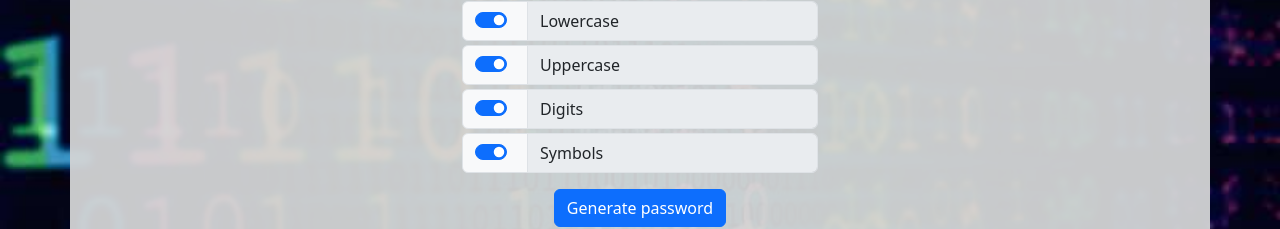
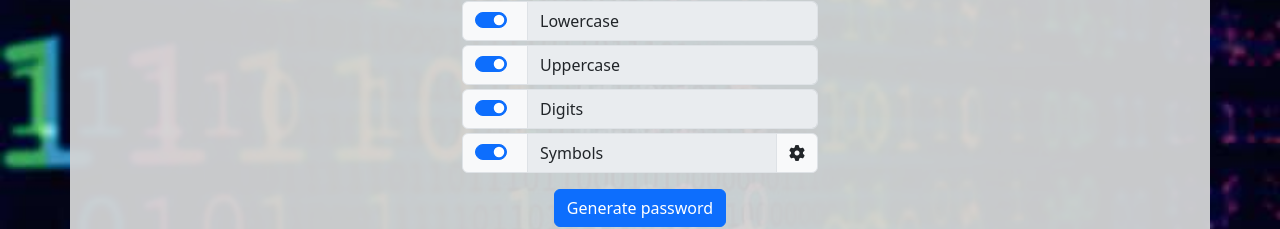
Before and after one commit to DavidePonzini/www, a React (Create React App) app in the folder webui/: page /utils/pwd-gen in a window 1280 px wide. Shown: the part 241-470 px from the top of the page. Built offline with nearby package versions, Linux system fonts and the light colour scheme; no server answers.

Commit message:
feat(pwdgen): allow customizing password symbols

```diff
--- a/webui/src/pages/utilities/PwdGen.tsx
+++ b/webui/src/pages/utilities/PwdGen.tsx
@@ -10,6 +10,8 @@ function PwdGen() {
     const [useUpper, setUseUpper] = useState(true);
     const [useDigits, setUseDigits] = useState(true);
     const [useSymbols, setUseSymbols] = useState(true);
+    const [symbolCharacters, setSymbolCharacters] = useState('!@#$%&*?.,<>;/');
+    const [showSymbolSettings, setShowSymbolSettings] = useState(false);
     const [password, setPassword] = useState('');
     const [copyLabel, setCopyLabel] = useState('Copy');
     const optionRows: Array<[string, boolean, (value: boolean) => void, string]> = [
@@ -38,7 +40,7 @@ function PwdGen() {
             lower: 'abcdefghijklmnopqrstuvwxyz',
             upper: 'ABCDEFGHIJKLMNOPQRSTUVWXYZ',
             digits: '0123456789',
-            symbols: '!@#$%&*?.,<>;/'
+            symbols: Array.from(new Set(symbolCharacters)).join('')
         };
 
         let all = '';
@@ -94,6 +96,7 @@ function PwdGen() {
                     <form onSubmit={handleGenerate}>
                         <div className="row justify-content-center">
                             <div className='col' />
+
                             <div className="col-lg">
                                 <div className="input-group mb-3">
                                     <span className="input-group-text">Password length</span>
@@ -108,7 +111,7 @@ function PwdGen() {
                                 </div>
 
                                 {optionRows.map(([label, val, setter, id], idx, arr) => (
-                                    <div className={`input-group ${idx < arr.length - 1 ? 'mb-1' : 'mb-3'}`} key={id}>
+                                    <div className='input-group mt-1' key={id}>
                                         <div className="input-group-text">
                                             <div className="form-check form-switch">
                                                 <input
@@ -126,15 +129,44 @@ function PwdGen() {
                                             value={label}
                                             disabled
                                         />
+                                        {id === 'charactersS' && (
+                                            <button
+                                                type="button"
+                                                className="input-group-text"
+                                                aria-label="Symbol settings"
+                                                title="Symbol settings"
+                                                aria-expanded={showSymbolSettings}
+                                                aria-controls="symbolSettings"
+                                                onClick={() => setShowSymbolSettings(!showSymbolSettings)}
+                                            >
+                                                <i className="fa-solid fa-gear" aria-hidden="true" />
+                                            </button>
+                                        )}
                                     </div>
                                 ))}
 
-                                <button type="submit" className="btn btn-primary mb-3" id="submit"
-                                    disabled={!length || (!useLower && !useUpper && !useDigits && !useSymbols)}
+                                {showSymbolSettings && (
+                                    <div className="mt-1" id="symbolSettings">
+                                        <input
+                                            type="text"
+                                            className="form-control monospace"
+                                            id="symbolCharacters"
+                                            value={symbolCharacters}
+                                            disabled={!useSymbols}
+                                            required={useSymbols}
+                                            onChange={(event: ChangeEvent<HTMLInputElement>) => setSymbolCharacters(event.currentTarget.value)}
+                                            aria-label="Special characters"
+                                        />
+                                    </div>
+                                )}
+
+                                <button type="submit" className="btn btn-primary my-3" id="submit"
+                                    disabled={!length || (useSymbols && !symbolCharacters) || (!useLower && !useUpper && !useDigits && !useSymbols)}
                                 >
                                     Generate password
                                 </button>
                             </div>
+
                             <div className='col' />
                         </div>
 
```
